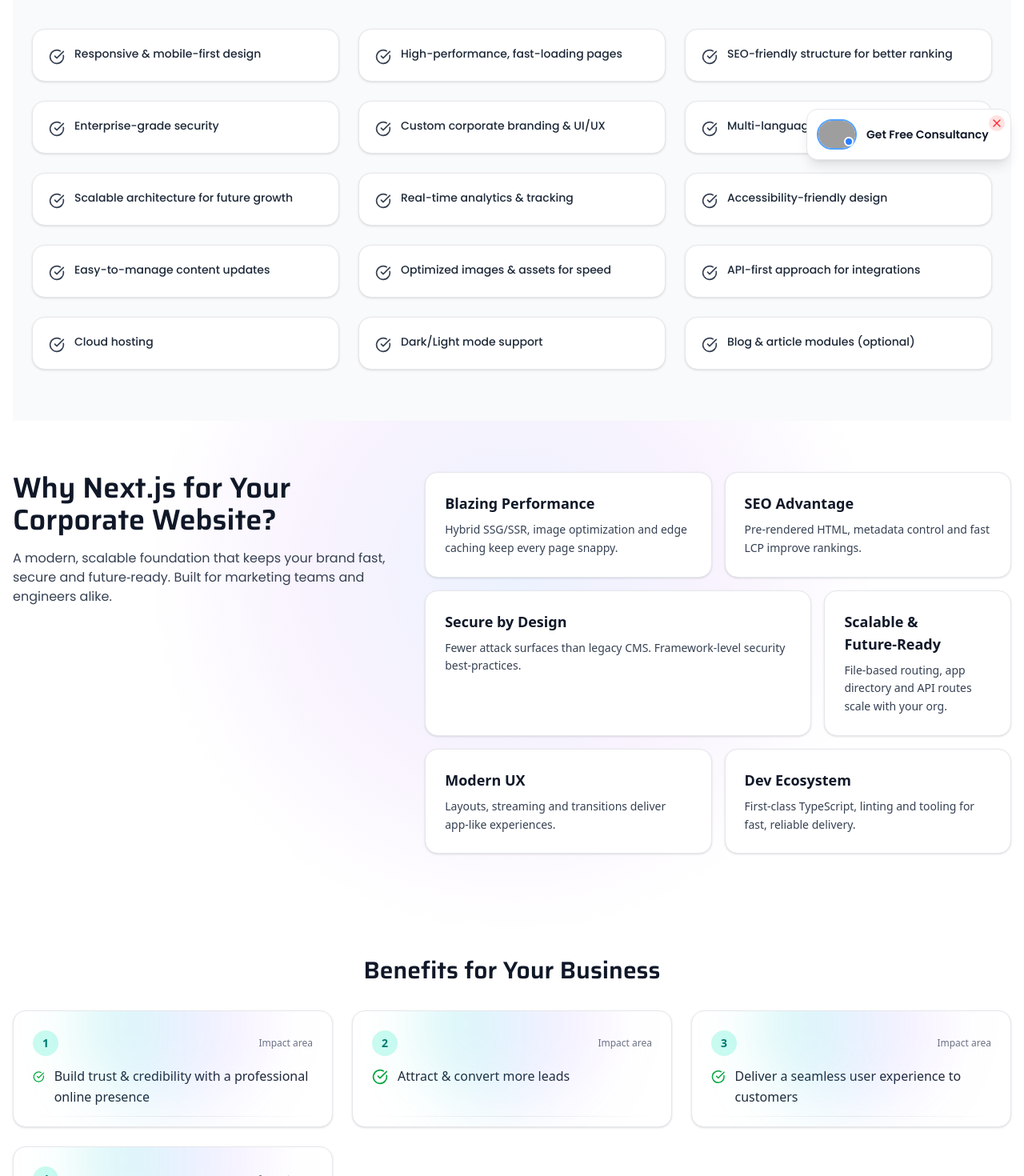
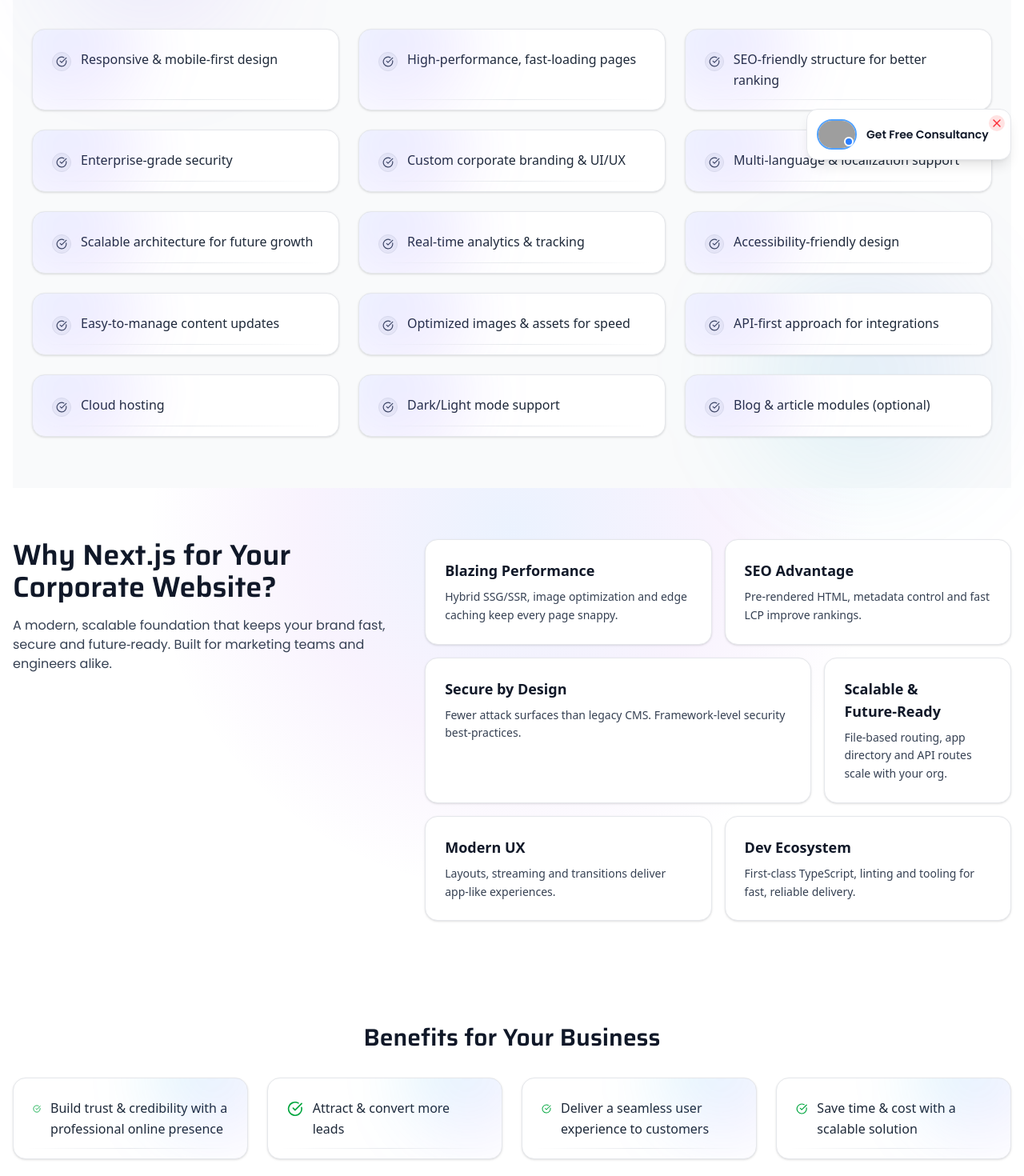
Before and after one commit to nishadmahmud/Commeriva, a Next.js app: page /corporate-website in a window 1280 px wide. Shown: the part 560-2030 px from the top of the page at 80% size. Built offline with nearby package versions, Linux system fonts and the light colour scheme; grey boxes are pictures that could not be loaded; a web font is replaced by a local one.

Commit message:
corporate website route redesign

```diff
--- a/app/corporate-website/page.jsx
+++ b/app/corporate-website/page.jsx
@@ -87,21 +87,36 @@
 
       {/* Features */}
       <section className="relative z-10 py-16 bg-gray-50 dark:bg-neutral-900/50 px-6">
+        {/* abstract accents */}
+        <div className="pointer-events-none absolute -top-24 left-10 w-64 h-64 rounded-full bg-gradient-to-br from-blue-400/10 to-purple-500/10 blur-3xl" />
+        <div className="pointer-events-none absolute bottom-0 right-10 w-72 h-72 rounded-full bg-gradient-to-tr from-teal-400/10 to-indigo-500/10 blur-3xl" />
         <div className="max-w-7xl mx-auto">
           <motion.h2 variants={titleVariants} initial="hidden" whileInView="visible" viewport={{ once: true, margin: "-100px" }} className="text-2xl md:text-3xl title font-semibold text-center mb-10 text-gray-900 dark:text-gray-100">Features</motion.h2>
-          <motion.div variants={containerVariants} initial="hidden" whileInView="visible" viewport={{ once: true, margin: "-50px" }} className="grid md:grid-cols-2 lg:grid-cols-3 gap-6">
-            {features.map((f, i) => (
-              <motion.div
+            {/* strict 3 cards per row on large screens */}
+            <motion.div variants={containerVariants} initial="hidden" whileInView="visible" viewport={{ once: true, margin: "-50px" }} className="grid grid-cols-1 md:grid-cols-2 lg:grid-cols-3 gap-6">
+              {features.map((f, i) => {
+              return (
+                <motion.div
                 key={i}
-                variants={cardVariants}
-                custom={i}
-                whileHover="hover"
-                className="flex items-start gap-3 bg-white dark:bg-neutral-900 p-5 rounded-2xl shadow-sm border border-gray-200 dark:border-white/10 hover:shadow-xl transition poppins text-sm font-medium"
-              >
-                <CheckCircle className="text-gray-700 dark:text-gray-300 w-5 h-5 mt-1" />
-                <span className="text-gray-800 dark:text-gray-300">{f}</span>
-              </motion.div>
-            ))}
+                  variants={cardVariants}
+                  custom={i}
+                    whileHover={{ y: -4, scale: 1.01 }}
+                    transition={{ duration: 0.15, ease: "easeOut" }}
+                    className={`group relative overflow-hidden bg-white dark:bg-neutral-900 border border-gray-200 dark:border-white/10 rounded-2xl p-6 shadow-sm hover:shadow-2xl transition`}
+                >
+                  {/* soft edge gradient */}
+                  <div className="pointer-events-none absolute -top-16 -left-10 w-44 h-44 rounded-full bg-gradient-to-br from-blue-500/15 to-purple-500/10 blur-2xl" />
+                  <div className="flex items-start gap-3">
+                    <div className="mt-1 inline-flex items-center justify-center w-6 h-6 rounded-full bg-gray-100 dark:bg-neutral-800 border border-gray-200 dark:border-white/10">
+                      <CheckCircle className="w-3.5 h-3.5 text-gray-700 dark:text-gray-300" />
+              </div>
+                    <p className="text-gray-800 dark:text-gray-300 text-sm md:text-base leading-relaxed">{f}</p>
+          </div>
+                  {/* underline accent */}
+                  <div className="absolute left-4 right-4 bottom-3 h-px bg-gradient-to-r from-transparent via-gray-300/50 to-transparent dark:via-white/10" />
+                </motion.div>
+              );
+            })}
           </motion.div>
         </div>
       </section>
@@ -144,7 +159,7 @@
       <section className="relative z-10 py-16">
         <div className="max-w-7xl mx-auto">
           <motion.h2 variants={titleVariants} initial="hidden" whileInView="visible" viewport={{ once: true, margin: "-100px" }} className="md:text-3xl text-2xl font-semibold mb-8 title text-center text-gray-900 dark:text-gray-100">Benefits for Your Business</motion.h2>
-          <motion.div variants={containerVariants} initial="hidden" whileInView="visible" viewport={{ once: true, margin: "-60px" }} className="grid md:grid-cols-3 gap-6">
+          <motion.div variants={containerVariants} initial="hidden" whileInView="visible" viewport={{ once: true, margin: "-60px" }} className="grid md:grid-cols-2 lg:grid-cols-4 gap-6">
             {benefits.map((b, i) => (
               <motion.div
                 key={i}
@@ -153,13 +168,8 @@
                 whileHover="hover"
                 className="relative overflow-hidden bg-white dark:bg-neutral-900 border border-gray-200 dark:border-white/10 rounded-2xl p-6 shadow-sm hover:shadow-2xl transition"
               >
-                {/* top gradient accent */}
-                <div className="pointer-events-none absolute -top-24 left-1/2 -translate-x-1/2 w-56 h-56 rounded-full bg-gradient-to-r from-teal-400/20 via-blue-500/10 to-purple-500/10 blur-2xl" />
-                {/* number badge */}
-                <div className="flex items-center justify-between mb-3">
-                  <span className="inline-flex items-center justify-center w-8 h-8 rounded-full bg-teal-100 text-teal-700 dark:bg-teal-900/30 dark:text-teal-300 text-sm font-semibold">{i + 1}</span>
-                  <span className="text-xs text-gray-500 dark:text-gray-400">Impact area</span>
-                </div>
+                {/* subtle corner glow */}
+                <div className="pointer-events-none absolute -top-20 -right-10 w-40 h-40 rounded-full bg-gradient-to-br from-teal-400/15 via-blue-500/10 to-purple-500/10 blur-2xl" />
                 <div className="flex items-start gap-3">
                   <CheckCircle className="text-green-600 dark:text-green-400 w-5 h-5 mt-1" />
                   <p className="text-gray-800 dark:text-gray-300 md:text-base text-sm leading-relaxed">{b}</p>
```
